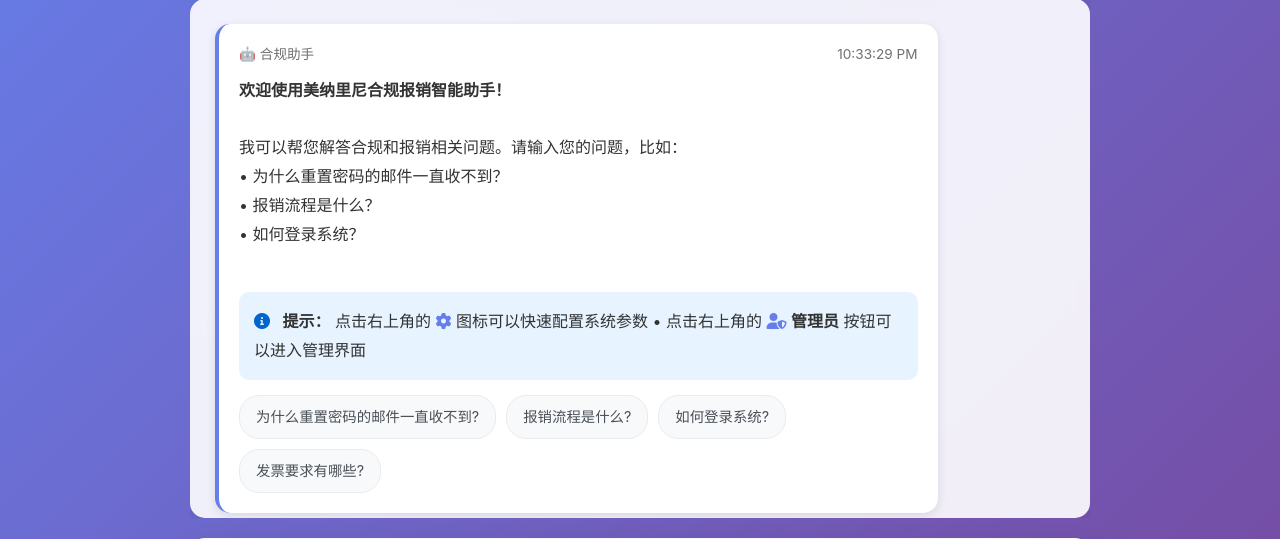
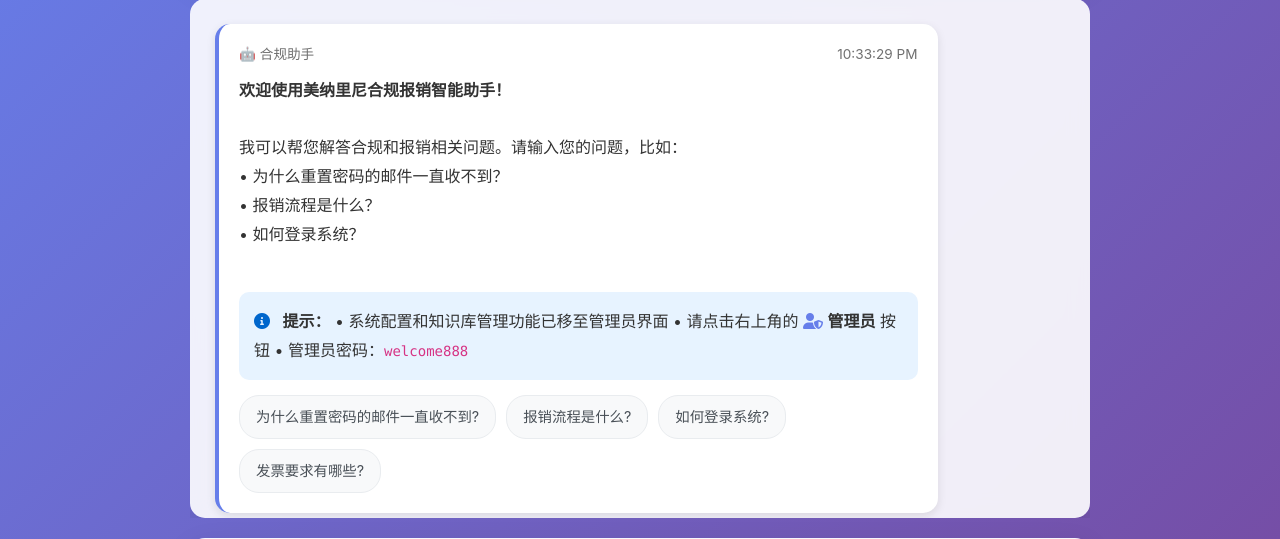
Before and after one commit to wyjsuper/meiyi-bot, a Flask app: page / in a window 1280 px wide. Shown: the part 180-719 px from the top of the page. Run offline with Flask 3, Linux system fonts and the light colour scheme; some libraries are stand-ins or nearby versions.

Commit message:
fix: 添加缓存控制和更新提示
- 添加缓存控制头部防止浏览器缓存
- 更新提示文字说明功能已移至管理员界面
- 明确告知管理员密码

Co-Authored-By: Claude Code <noreply@anthropic.com>

```diff
--- a/templates/index_final.html
+++ b/templates/index_final.html
@@ -4,6 +4,10 @@
     <meta charset="UTF-8">
     <meta name="viewport" content="width=device-width, initial-scale=1.0">
     <title>美易在线答疑 - 美纳里尼合规报销智能助手</title>
+    <!-- 强制刷新缓存 -->
+    <meta http-equiv="Cache-Control" content="no-cache, no-store, must-revalidate">
+    <meta http-equiv="Pragma" content="no-cache">
+    <meta http-equiv="Expires" content="0">
     <link href="https://cdn.jsdelivr.net/npm/bootstrap@5.1.3/dist/css/bootstrap.min.css" rel="stylesheet">
     <link rel="stylesheet" href="https://cdnjs.cloudflare.com/ajax/libs/font-awesome/6.0.0/css/all.min.css">
     <style>
@@ -633,11 +637,11 @@
                         <div style="background: #e7f3ff; padding: 15px; border-radius: 10px; margin: 15px 0;">
                             <i class="fas fa-info-circle me-2" style="color: #0066cc;"></i>
                             <strong>提示：</strong>
-                            点击右上角的
-                            <i class="fas fa-cog" style="color: #667eea;"></i> 图标可以快速配置系统参数
-                            • 点击右上角的
+                            • 系统配置和知识库管理功能已移至管理员界面
+                            • 请点击右上角的
                             <i class="fas fa-user-shield" style="color: #667eea;"></i>
-                            <strong>管理员</strong> 按钮可以进入管理界面
+                            <strong>管理员</strong> 按钮
+                            • 管理员密码：<code>welcome888</code>
                         </div>
 
                         <div class="quick-questions">
```
